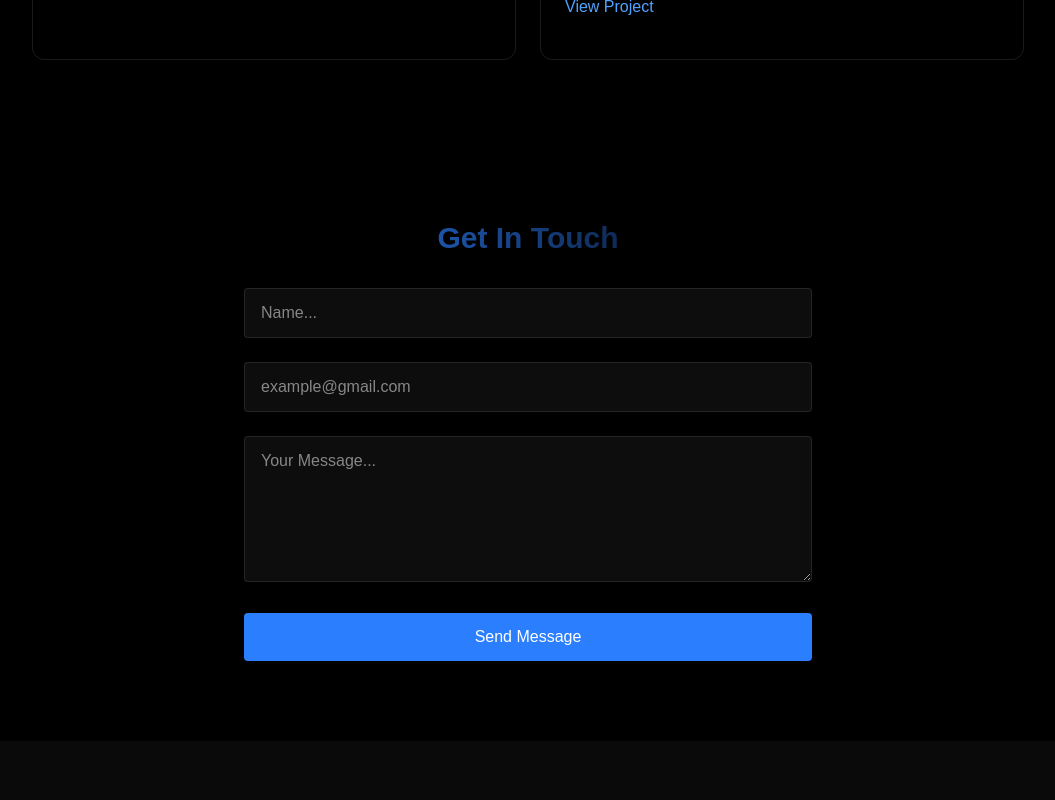
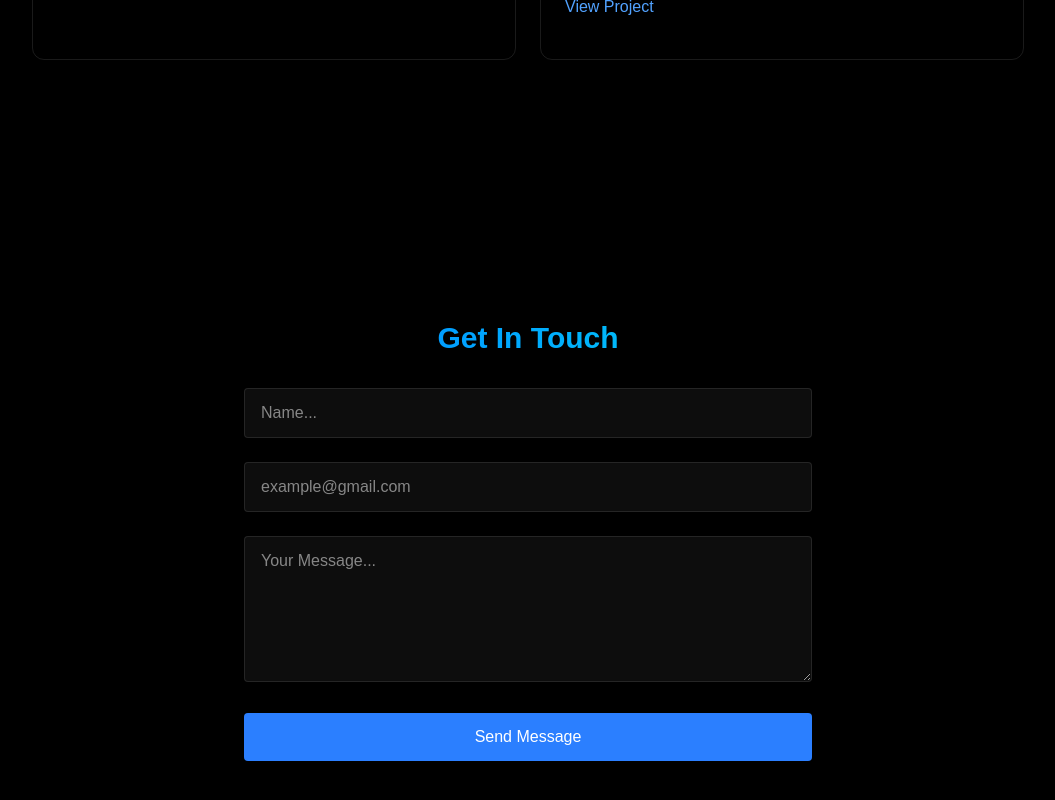
Before and after one commit to ch-focus/CHARLES_PORTFOLIO, a React (Vite) app: page / in a window 1280 px wide. Shown: the part 2476-3276 px from the top of the page, without its empty margins (112-1167 px from the left). Before the commit the page ends 3217 px from the top, so only its background shows below. Built offline with nearby package versions, Linux system fonts and the light colour scheme.

Commit message:
added new file

```diff
--- a/src/components/sections/Contact.jsx
+++ b/src/components/sections/Contact.jsx
@@ -9,17 +9,16 @@
         message: "",
     });
 
+    const SERVICE_ID = "service_mbfs56s";
+    const TEMPLATE_ID = "template_b92yy2j";
+    const PUBLIC_KEY = "D6XqrGPv5zDyl9ubh";
+
     const handleSubmit =(e) => {
-        e.preventDefault()
+        e.preventDefault();
 
         emailjs
-        .sendForm(
-            import.meta.env.VITE_SERVICE_ID,
-            import.meta.env.VITE_TEMPLATE_ID,
-            e.target,
-            import.meta.env.VITE_PUBLIC_KEY
-        )
-        .then((result) => {
+        .sendForm(SERVICE_ID, TEMPLATE_ID, e.target, PUBLIC_KEY)
+        .then(() => {
             alert("Message Sent!");
             setFormData({ name: "", email: "", message: "" });
         })
@@ -29,11 +28,11 @@
     return (
       <section
         id="contact"
-        className="min-h screen flex items-center justify-center py-20"
+        className="min-h-screen flex items-center justify-center py-20"
     >
         <RevealOnScroll>
             <div className="px-4 w-150">
-                <h2 className="text-3xl font-bold mb-8 bg-gradient-to-r from-blue-500 t0-cyan-400 bg-clip-text text-transparent text-center">
+                <h2 className="text-3xl font-bold mb-8 bg-gradient-to-r from-blue-500 to-cyan-400 bg-clip-text text-transparent text-center">
                     {" "}
                      Get In Touch
                  </h2>
```
Also changed, not shown: 1 other file (tests, documents, lock files or other folders).
